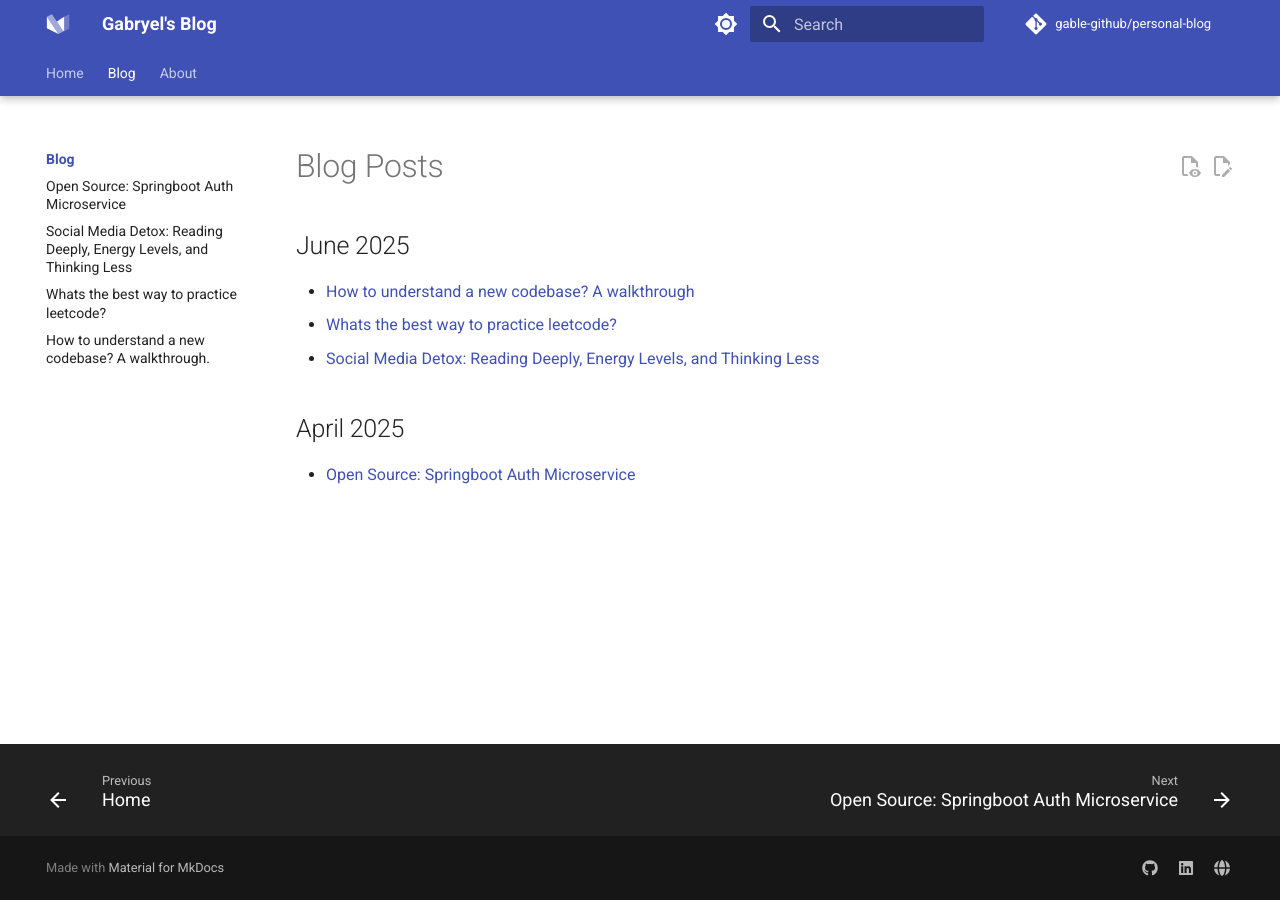
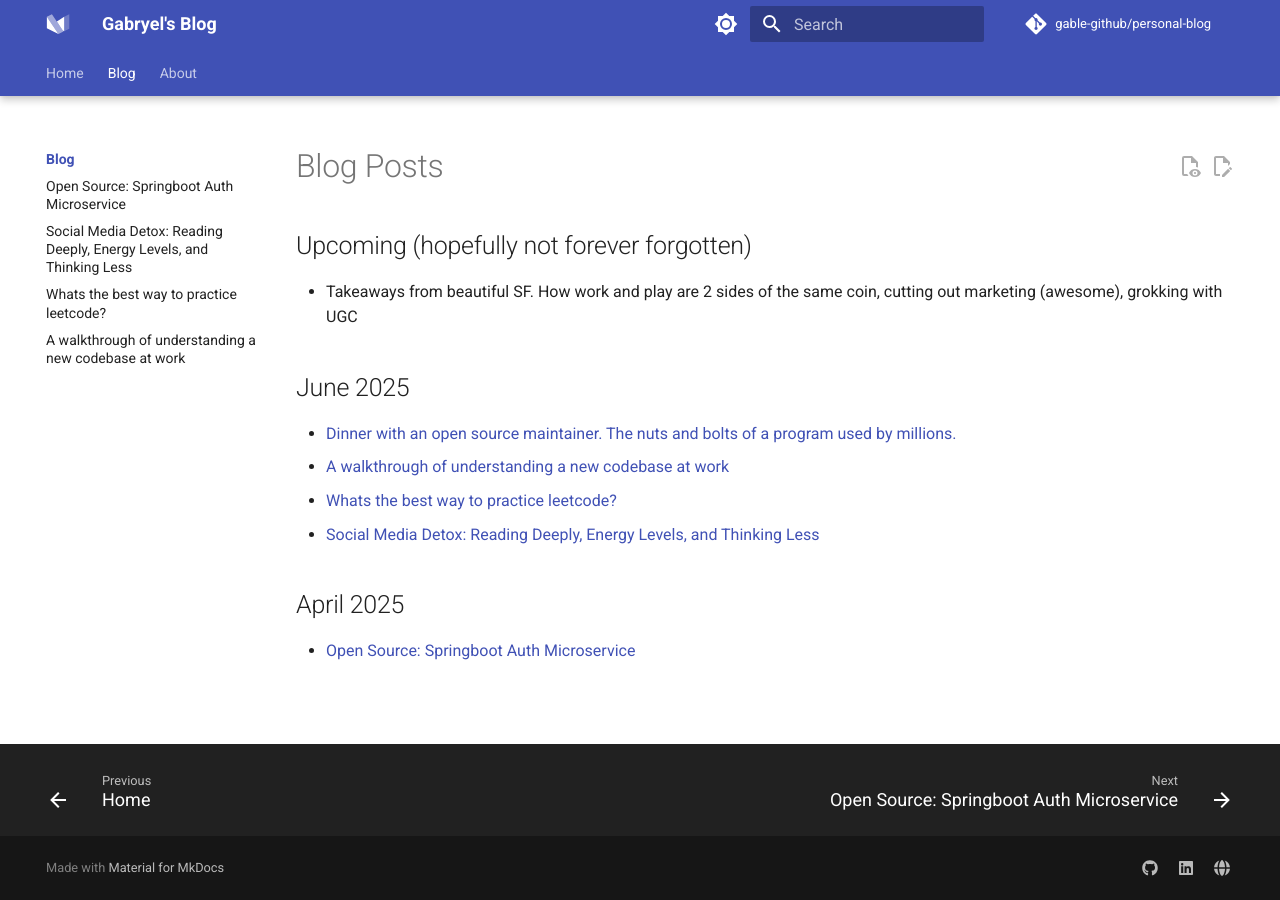
Before and after one commit to Gable-github/personal-blog, an MkDocs documentation site: the page built from docs/posts/index.md, in a window 1280 px wide. Built offline with MkDocs 1.6.1 and Material for MkDocs 9.7.7, drawn with Linux system fonts in a browser that asks for light colours; comment, search, counter and statistics services are not loaded.

Commit message:
update post title

```diff
--- a/docs/posts/index.md
+++ b/docs/posts/index.md
@@ -1,7 +1,11 @@
 # Blog Posts
 
+## Upcoming (hopefully not forever forgotten)
+- Takeaways from beautiful SF. How work and play are 2 sides of the same coin, cutting out marketing (awesome), grokking with UGC
+
 ## June 2025
-- [How to understand a new codebase? A walkthrough](2025-06-16-how-to-understand-a-new-codebase.md)
+- [Dinner with an open source maintainer. The nuts and bolts of a program used by millions.](2025-06-17-meeting-with-an-open-source-maintainer.md)
+- [A walkthrough of understanding a new codebase at work](2025-06-16-a-walkthrough-of-understanding-a-new-codebase-at-work.md)
 - [Whats the best way to practice leetcode?](2025-06-15-whats-the-best-way-to-practice-leetcode.md)
 - [Social Media Detox: Reading Deeply, Energy Levels, and Thinking Less](2025-06-14-social-media-detox-and-personal-growth.md)
 
--- a/mkdocs.yml
+++ b/mkdocs.yml
@@ -125,5 +125,5 @@ nav:
     - "Open Source: Springboot Auth Microservice": posts/2025-06-04-springboot-auth-microservice.md
     - "Social Media Detox: Reading Deeply, Energy Levels, and Thinking Less": posts/2025-06-14-social-media-detox-and-personal-growth.md
     - "Whats the best way to practice leetcode?": posts/2025-06-15-whats-the-best-way-to-practice-leetcode.md
-    - "How to understand a new codebase? A walkthrough.": posts/2025-06-16-how-to-understand-a-new-codebase.md
+    - "A walkthrough of understanding a new codebase at work": posts/2025-06-16-a-walkthrough-of-understanding-a-new-codebase-at-work.md
   - About: about.md
```
Also changed, not shown: docs/posts/2025-06-16-a-walkthrough-of-understanding-a-new-codebase-at-work.md (renamed from docs/posts/2025-06-16-how-to-understand-a-new-codebase.md, +1 -1 lines).
